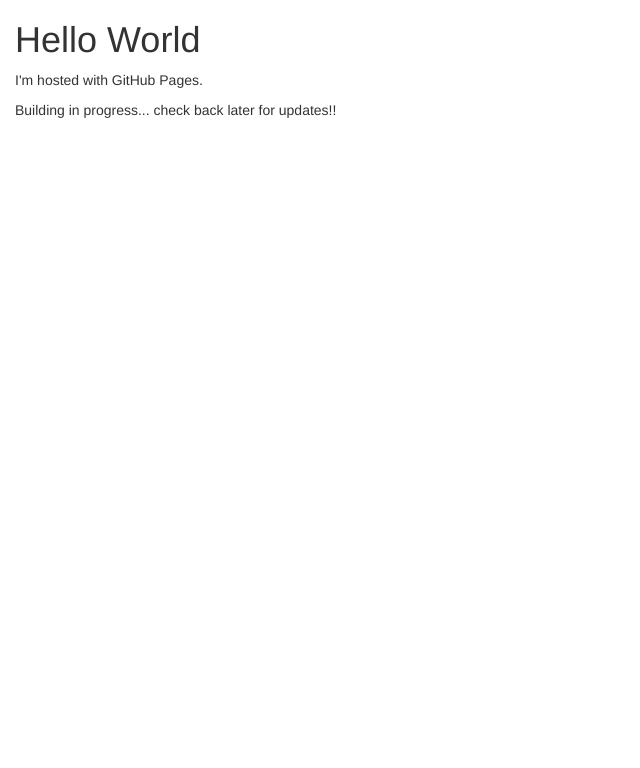
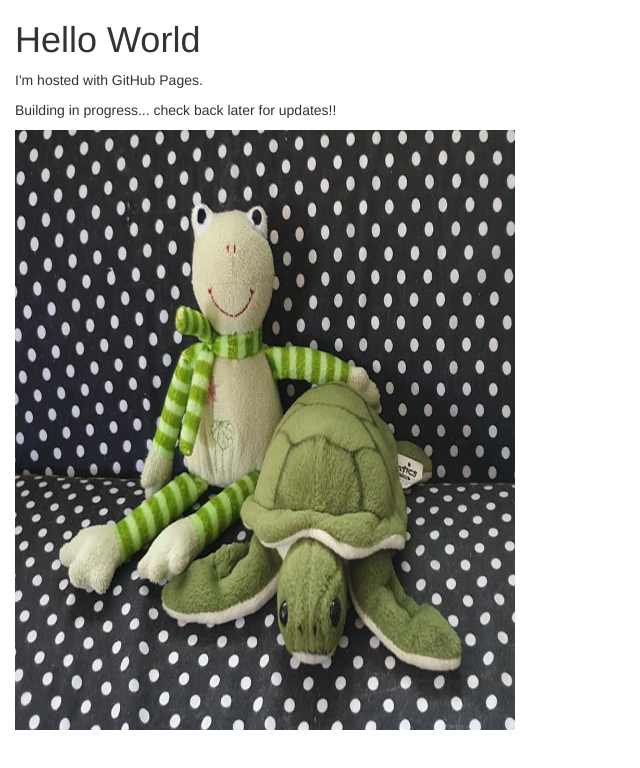
Before and after one commit to joycesl/joycesl.github.io, a plain HTML site: page index.html in a window 1280 px wide. Shown: the whole page, without its empty margins (0-640 px from the left). Drawn offline with nearby package versions, Linux system fonts and the light colour scheme.

Commit message:
Image added
Image added to index.html.

```diff
--- a/index.html
+++ b/index.html
@@ -16,6 +16,7 @@
 		<h1>Hello World</h1>
 		<p>I'm hosted with GitHub Pages.</p>
 		<p>Building in progress... check back later for updates!!</p>
+		<img src="/images/greetle_greegy.jpg" alt="greetle the frog and greegy the turtle" width="500" height="600">
 	</div>
 </body>
 
```
Also changed, not shown: images/greetle_greegy.jpg (added).
